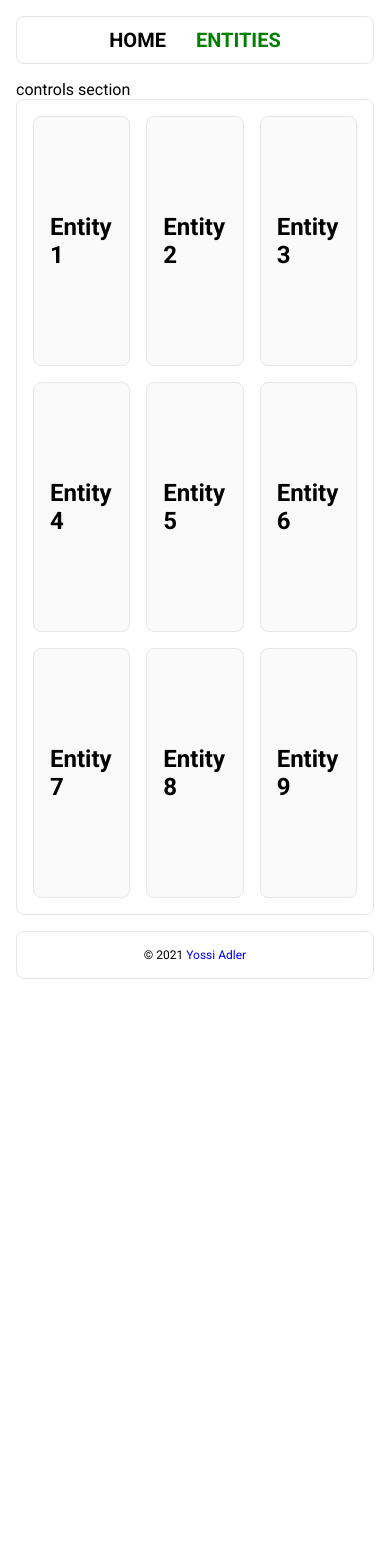
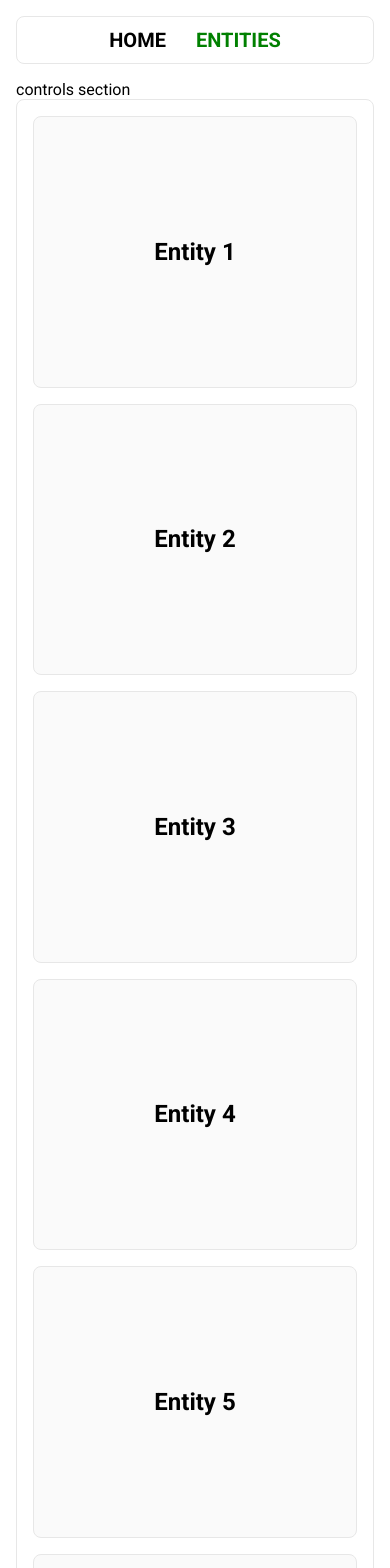
Before and after one commit to joisadler/react-redux-template, a React (Create React App) app: page /entities in a window 390 px wide. Shown: the top 1568 px of the page. Before the commit the page ends 995 px from the top, so only its background shows below. Built offline with nearby package versions, Linux system fonts and the light colour scheme.

Commit message:
improve mobile layout

```diff
--- a/src/modules/common/footer/footer.module.scss
+++ b/src/modules/common/footer/footer.module.scss
@@ -6,10 +6,10 @@
   align-items: center;
   height: $footer_height;
   width: 100%;
+  margin: 1rem 0;
+  padding: 1rem;
   border: 1px solid $whisper;
   border-radius: 0.5rem;
-  margin-block-start: 1rem;
-  padding: 1rem;
 }
 
 .text {
--- a/src/modules/common/header/header.module.scss
+++ b/src/modules/common/header/header.module.scss
@@ -6,10 +6,10 @@
   align-items: center;
   height: $header_height;
   width: 100%;
+  margin-block-end: 1rem;
+  padding: 1rem;
   border: 1px solid $whisper;
   border-radius: 0.5rem;
-  margin-block-end: 1rem;
-  padding: 1rem;
 }
 
 .link {
--- a/src/modules/pages/entities/entities.module.scss
+++ b/src/modules/pages/entities/entities.module.scss
@@ -7,7 +7,8 @@
 
 .cards {
   display: grid;
-  grid-template-columns: repeat(3, 1fr);
+  // grid-template-columns: repeat(3, 1fr);
+  grid-template-columns: repeat(auto-fill, minmax(220px, 1fr));
   grid-auto-rows: auto;
   grid-gap: 1rem;
   width: 100%;
@@ -20,7 +21,7 @@
   display: flex;
   justify-content: center;
   align-items: center;
-  min-height: 250px;
+  min-height: 271.5px;
   padding: 1rem;
   border: 1px solid $whisper;
   border-radius: 0.5rem;
```
